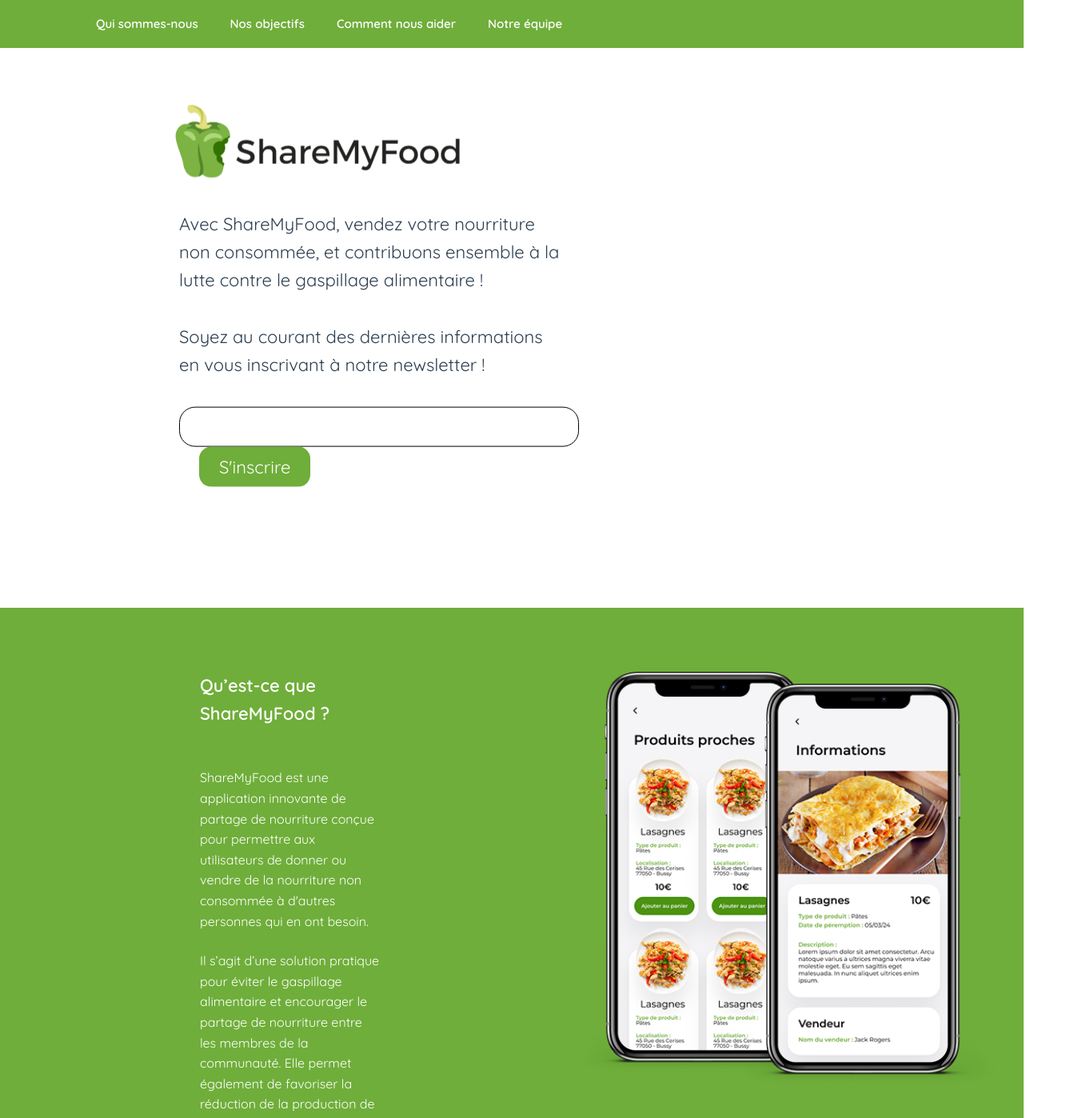
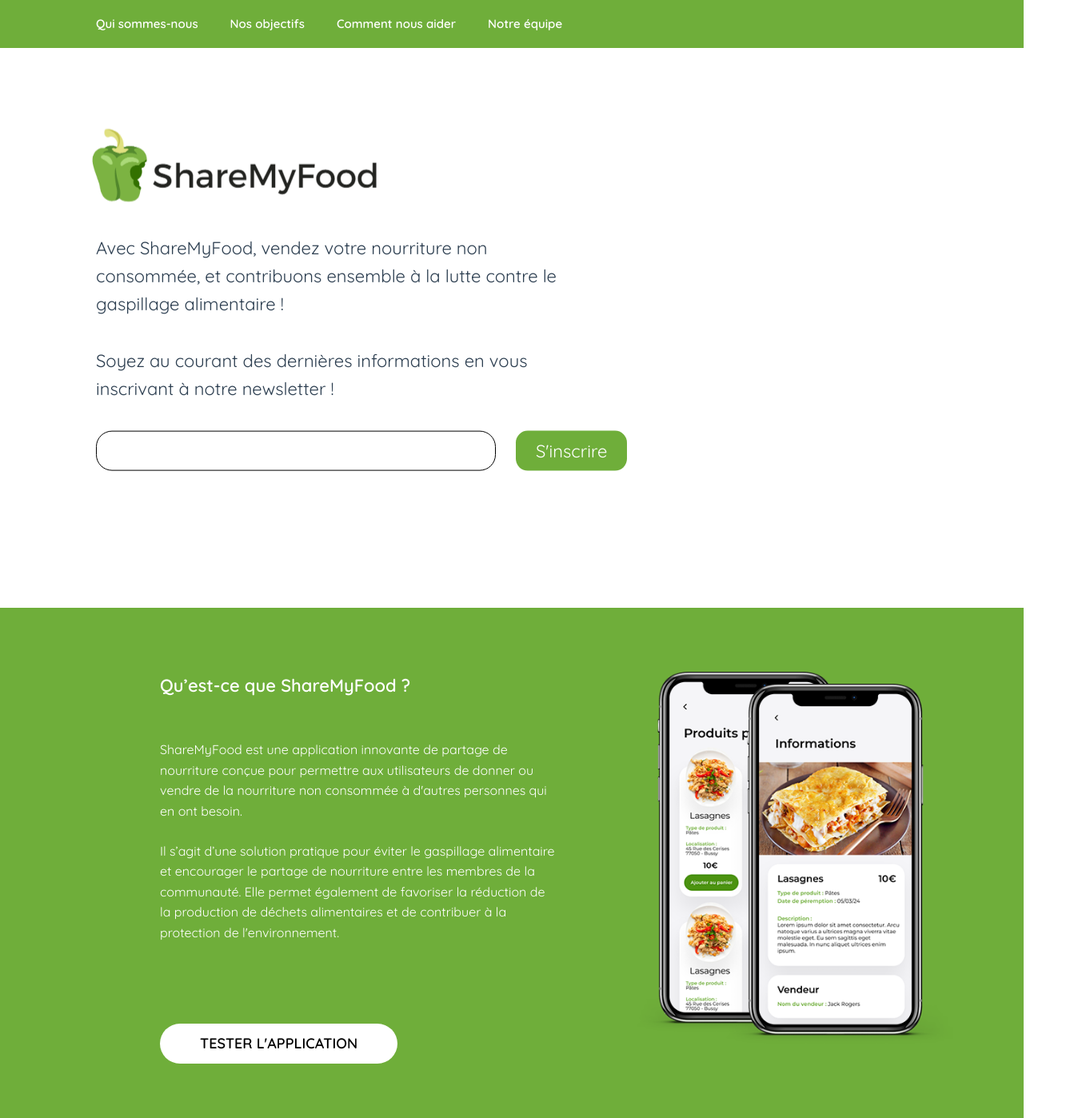
Before and after one commit to JulienDaCosta-GitHub/ShareMyFood-LandingPage, a Vue app: page / in a window 1280 px wide. Shown: the top 1398 px of the page at 80% size, 1358 px wide, since content can reach past the window. Built offline with nearby package versions, Linux system fonts and the light colour scheme.

Commit message:
Fix responsive

```diff
--- a/src/components/Newsletter.vue
+++ b/src/components/Newsletter.vue
@@ -34,6 +34,9 @@
 </script>
 
 <style scoped>
+.newsletter-container {
+  width: 800px;
+}
 .newsletter-container input {
   width: 500px;
   height: 50px;
--- a/src/components/WhatIsShareMyFood.vue
+++ b/src/components/WhatIsShareMyFood.vue
@@ -33,7 +33,6 @@
 .what-is-sharemyfood {
   min-height: 700px;
   background-color: #6FAE3A;
-  padding: 80px 250px;
 }
 
 .what-is-sharemyfood-container {
@@ -43,10 +42,6 @@
 .what-is-sharemyfood-text h2,
 .what-is-sharemyfood-text p {
   color: white;
-}
-
-.what-is-sharemyfood-text {
-  margin-right: 250px;
 }
 
 .what-is-sharemyfood-text h2 {
@@ -62,16 +57,7 @@
 
 .what-is-sharemyfood-screenshots {
   display: flex;
-}
-
-.what-is-sharemyfood-screenshots img {
-  height: 500px;
-}
-
-.screenshot-img1 {
   position: relative;
-  top: 15px;
-  right: 115px;
 }
 
 .application-test-btn button {
@@ -123,4 +109,53 @@
     justify-content: center;
   }
 }
+
+@media (min-width: 992px) and (max-width: 1199px) {
+  .what-is-sharemyfood-screenshots img {
+    height: 430px;
+  }
+  .what-is-sharemyfood {
+    padding: 80px 150px;
+  }
+}
+
+@media (min-width: 1200px) and (max-width: 1399px) {
+  .what-is-sharemyfood-screenshots img {
+    height: 450px;
+  }
+  .what-is-sharemyfood {
+    padding: 80px 200px;
+  }
+}
+
+@media (min-width: 992px) and (max-width: 1399px) {
+  .what-is-sharemyfood-text {
+    margin-right: 100px;
+  }
+  .screenshot-img1 {
+    position: absolute;
+    top: 15px;
+    right: -112px;
+  }
+}
+
+@media (min-width: 1400px) {
+  .what-is-sharemyfood {
+    padding: 80px 250px;
+  }
+  .what-is-sharemyfood-text {
+    margin-right: 150px;
+  }
+  .what-is-sharemyfood-screenshots img {
+    height: 500px;
+  }
+  .screenshot-img1 {
+    position: absolute;
+    top: 15px;
+    right: -112px;
+  }
+  .what-is-sharemyfood-screenshots {
+    margin-right: 120px;
+  }
+}
 </style>
```
